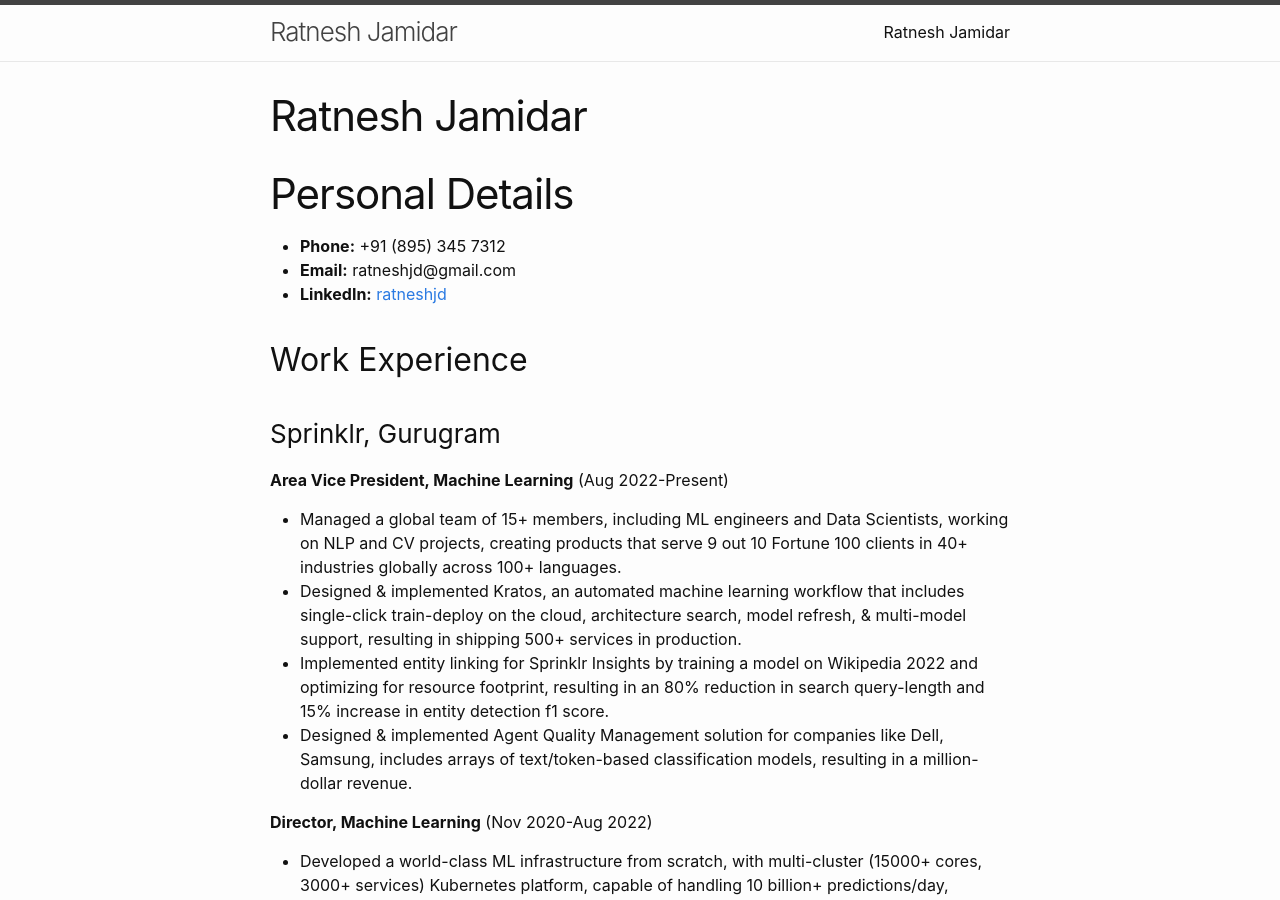
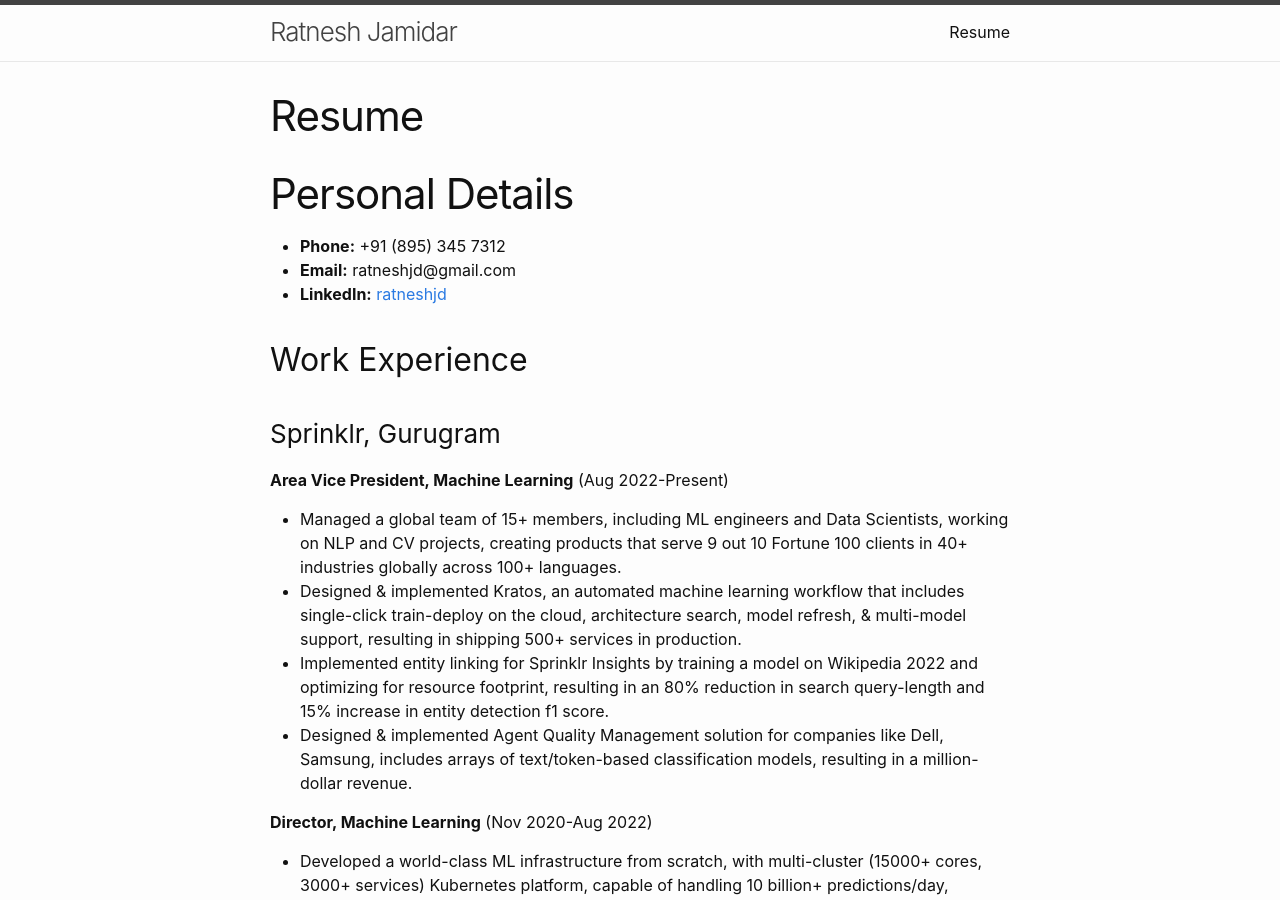
Before and after one commit to rtjamidar/rtjamidar.github.io, a Jekyll site: the page built from resume.md, in a window 1280 px wide and 900 px high. Built offline with Jekyll 4.4.1, drawn with Linux system fonts in a browser that asks for light colours.

Commit message:
Update resume.md

```diff
--- a/resume.md
+++ b/resume.md
@@ -1,6 +1,6 @@
 ---
 layout: page
-title: "Ratnesh Jamidar"
+title: "Resume"
 permalink: /resume/
 ---
 # Personal Details
```
